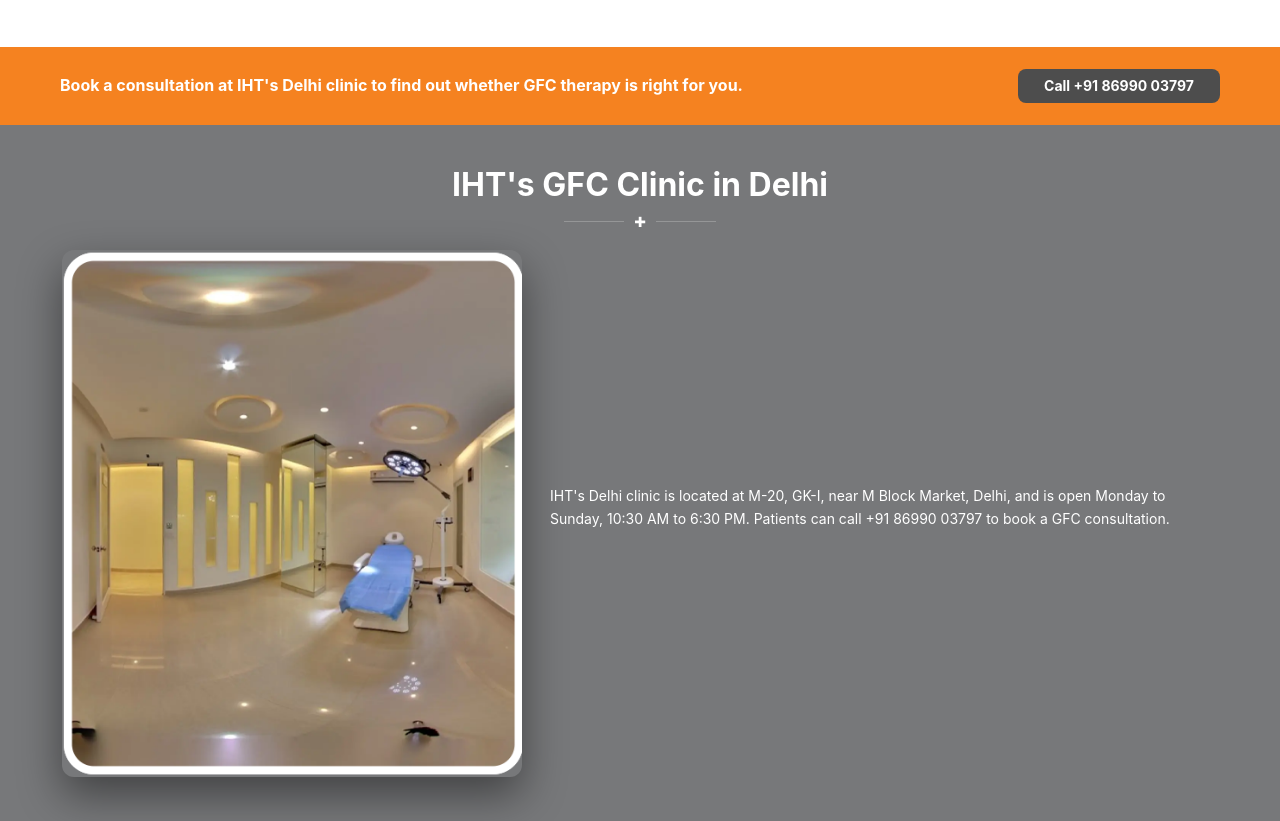
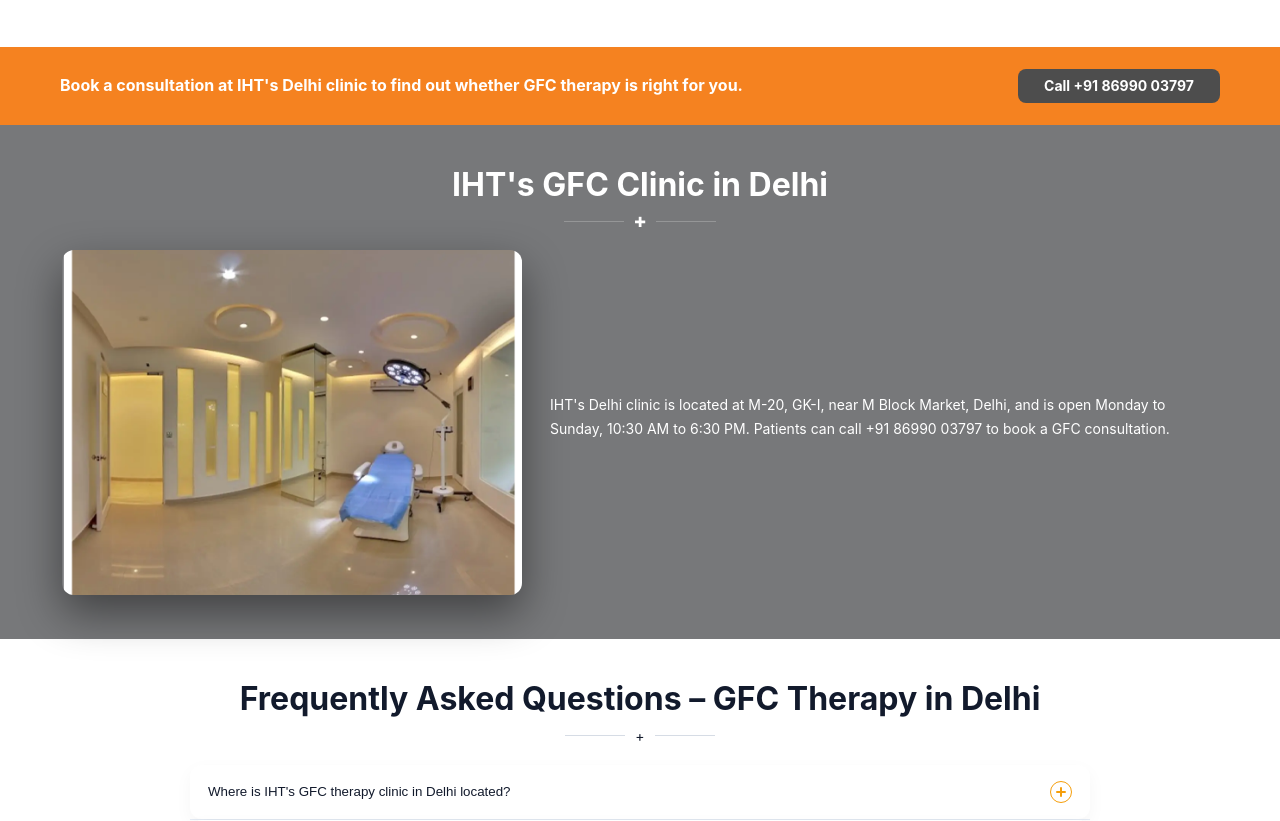
Before and after one commit to baledeen-akclinics/indiahairtransplant.com, a CodeIgniter 4 app: the page made by app/Views/pages/gfc-hair-treatment-in-delhi.php in a window 1280 px wide. Shown: the part 2404-3225 px from the top of the page. Run offline with PHP 8.4 and a stand-in for CodeIgniter, Linux system fonts and the light colour scheme; the template is opened without the code that fills it, so the values that code supplies are empty; some libraries are stand-ins or nearby versions.

Commit message:
Crop oversized images on PRP/GFC local pages to match text height
The grid layout was correct after the section-class fix, but the
reused images (tall portrait-style photos) rendered much taller
than the short local-page text columns beside them, leaving a
visually unbalanced section. Added a scoped inline style
(aspect-ratio:4/3; object-fit:cover) to the 3 reused images on each
of the 6 pages so they crop to a shorter, text-matching height.
Border-radius preserved. Main prp-hair-treatment.php /
gfc-hair-treatment.php pages untouched, since their longer text
columns do not have this imbalance.

Co-Authored-By: Claude Sonnet 5 <noreply@anthropic.com>
Claude-Session: https://claude.ai/code/session_01DmMy8XrMS9bZ9iNbv8azhN

```diff
--- a/app/Views/pages/gfc-hair-treatment-in-bangalore.php
+++ b/app/Views/pages/gfc-hair-treatment-in-bangalore.php
@@ -42,7 +42,7 @@
       <div class="results-divider" aria-hidden="true"><span class="line"></span><span class="cross">✚</span><span class="line"></span></div>
       <div class="cs-wrap">
         <div class="cs-img">
-          <img loading="lazy" src="<?= base_url('assets/images/gfc-therapy-benefits.png') ?>" alt="Benefits of GFC therapy for hair loss treatment">
+          <img loading="lazy" src="<?= base_url('assets/images/gfc-therapy-benefits.png') ?>" alt="Benefits of GFC therapy for hair loss treatment" style="aspect-ratio:4/3;object-fit:cover;border-radius:12px">
         </div>
         <div class="cs-content">
           <p class="cs-text">
@@ -63,7 +63,7 @@
       <div class="results-divider" aria-hidden="true"><span class="line"></span><span class="cross">✚</span><span class="line"></span></div>
       <div class="cs-wrap">
         <div class="cs-img">
-          <img loading="lazy" src="<?= base_url('assets/images/gfc-therapy-candidates.png') ?>" alt="Who should consider GFC therapy for hair loss">
+          <img loading="lazy" src="<?= base_url('assets/images/gfc-therapy-candidates.png') ?>" alt="Who should consider GFC therapy for hair loss" style="aspect-ratio:4/3;object-fit:cover;border-radius:12px">
         </div>
         <div class="cs-content">
           <ul class="feature-list">
@@ -148,7 +148,7 @@
       <div class="results-divider" aria-hidden="true"><span class="line"></span><span class="cross">✚</span><span class="line"></span></div>
       <div class="cs-wrap">
         <div class="cs-img">
-          <img loading="lazy" src="<?= base_url('assets/images/about-iht-clinic.png') ?>" alt="IHT hair transplant and dermatology clinic">
+          <img loading="lazy" src="<?= base_url('assets/images/about-iht-clinic.png') ?>" alt="IHT hair transplant and dermatology clinic" style="aspect-ratio:4/3;object-fit:cover;border-radius:12px">
         </div>
         <div class="cs-content">
           <p class="cs-text">
--- a/app/Views/pages/gfc-hair-treatment-in-delhi.php
+++ b/app/Views/pages/gfc-hair-treatment-in-delhi.php
@@ -42,7 +42,7 @@
       <div class="results-divider" aria-hidden="true"><span class="line"></span><span class="cross">✚</span><span class="line"></span></div>
       <div class="cs-wrap">
         <div class="cs-img">
-          <img loading="lazy" src="<?= base_url('assets/images/gfc-therapy-benefits.png') ?>" alt="Benefits of GFC therapy for hair loss treatment">
+          <img loading="lazy" src="<?= base_url('assets/images/gfc-therapy-benefits.png') ?>" alt="Benefits of GFC therapy for hair loss treatment" style="aspect-ratio:4/3;object-fit:cover;border-radius:12px">
         </div>
         <div class="cs-content">
           <p class="cs-text">
@@ -63,7 +63,7 @@
       <div class="results-divider" aria-hidden="true"><span class="line"></span><span class="cross">✚</span><span class="line"></span></div>
       <div class="cs-wrap">
         <div class="cs-img">
-          <img loading="lazy" src="<?= base_url('assets/images/gfc-therapy-candidates.png') ?>" alt="Who should consider GFC therapy for hair loss">
+          <img loading="lazy" src="<?= base_url('assets/images/gfc-therapy-candidates.png') ?>" alt="Who should consider GFC therapy for hair loss" style="aspect-ratio:4/3;object-fit:cover;border-radius:12px">
         </div>
         <div class="cs-content">
           <ul class="feature-list">
@@ -148,7 +148,7 @@
       <div class="results-divider" aria-hidden="true"><span class="line"></span><span class="cross">✚</span><span class="line"></span></div>
       <div class="cs-wrap">
         <div class="cs-img">
-          <img loading="lazy" src="<?= base_url('assets/images/about-iht-clinic.png') ?>" alt="IHT hair transplant and dermatology clinic">
+          <img loading="lazy" src="<?= base_url('assets/images/about-iht-clinic.png') ?>" alt="IHT hair transplant and dermatology clinic" style="aspect-ratio:4/3;object-fit:cover;border-radius:12px">
         </div>
         <div class="cs-content">
           <p class="cs-text">
--- a/app/Views/pages/gfc-hair-treatment-in-ludhiana.php
+++ b/app/Views/pages/gfc-hair-treatment-in-ludhiana.php
@@ -42,7 +42,7 @@
       <div class="results-divider" aria-hidden="true"><span class="line"></span><span class="cross">✚</span><span class="line"></span></div>
       <div class="cs-wrap">
         <div class="cs-img">
-          <img loading="lazy" src="<?= base_url('assets/images/gfc-therapy-benefits.png') ?>" alt="Benefits of GFC therapy for hair loss treatment">
+          <img loading="lazy" src="<?= base_url('assets/images/gfc-therapy-benefits.png') ?>" alt="Benefits of GFC therapy for hair loss treatment" style="aspect-ratio:4/3;object-fit:cover;border-radius:12px">
         </div>
         <div class="cs-content">
           <p class="cs-text">
@@ -63,7 +63,7 @@
       <div class="results-divider" aria-hidden="true"><span class="line"></span><span class="cross">✚</span><span class="line"></span></div>
       <div class="cs-wrap">
         <div class="cs-img">
-          <img loading="lazy" src="<?= base_url('assets/images/gfc-therapy-candidates.png') ?>" alt="Who should consider GFC therapy for hair loss">
+          <img loading="lazy" src="<?= base_url('assets/images/gfc-therapy-candidates.png') ?>" alt="Who should consider GFC therapy for hair loss" style="aspect-ratio:4/3;object-fit:cover;border-radius:12px">
         </div>
         <div class="cs-content">
           <ul class="feature-list">
@@ -148,7 +148,7 @@
       <div class="results-divider" aria-hidden="true"><span class="line"></span><span class="cross">✚</span><span class="line"></span></div>
       <div class="cs-wrap">
         <div class="cs-img">
-          <img loading="lazy" src="<?= base_url('assets/images/about-iht-clinic.png') ?>" alt="IHT hair transplant and dermatology clinic">
+          <img loading="lazy" src="<?= base_url('assets/images/about-iht-clinic.png') ?>" alt="IHT hair transplant and dermatology clinic" style="aspect-ratio:4/3;object-fit:cover;border-radius:12px">
         </div>
         <div class="cs-content">
           <p class="cs-text">
--- a/app/Views/pages/prp-hair-treatment-in-bangalore.php
+++ b/app/Views/pages/prp-hair-treatment-in-bangalore.php
@@ -42,7 +42,7 @@
       <div class="results-divider" aria-hidden="true"><span class="line"></span><span class="cross">✚</span><span class="line"></span></div>
       <div class="cs-wrap">
         <div class="cs-img">
-          <img loading="lazy" src="<?= base_url('assets/images/prp-benefits.png') ?>" alt="PRP hair treatment results">
+          <img loading="lazy" src="<?= base_url('assets/images/prp-benefits.png') ?>" alt="PRP hair treatment results" style="aspect-ratio:4/3;object-fit:cover;border-radius:12px">
         </div>
         <div class="cs-content">
           <p class="cs-text">
@@ -63,7 +63,7 @@
       <div class="results-divider" aria-hidden="true"><span class="line"></span><span class="cross">✚</span><span class="line"></span></div>
       <div class="cs-wrap">
         <div class="cs-img">
-          <img loading="lazy" src="<?= base_url('assets/images/is-prp-safe.png') ?>" alt="PRP hair treatment safety and results">
+          <img loading="lazy" src="<?= base_url('assets/images/is-prp-safe.png') ?>" alt="PRP hair treatment safety and results" style="aspect-ratio:4/3;object-fit:cover;border-radius:12px">
         </div>
         <div class="cs-content">
           <ul class="feature-list">
@@ -148,7 +148,7 @@
       <div class="results-divider" aria-hidden="true"><span class="line"></span><span class="cross">✚</span><span class="line"></span></div>
       <div class="cs-wrap">
         <div class="cs-img">
-          <img loading="lazy" src="<?= base_url('assets/images/about-iht-clinic.png') ?>" alt="IHT hair transplant and dermatology clinic">
+          <img loading="lazy" src="<?= base_url('assets/images/about-iht-clinic.png') ?>" alt="IHT hair transplant and dermatology clinic" style="aspect-ratio:4/3;object-fit:cover;border-radius:12px">
         </div>
         <div class="cs-content">
           <p class="cs-text">
--- a/app/Views/pages/prp-hair-treatment-in-delhi.php
+++ b/app/Views/pages/prp-hair-treatment-in-delhi.php
@@ -42,7 +42,7 @@
       <div class="results-divider" aria-hidden="true"><span class="line"></span><span class="cross">✚</span><span class="line"></span></div>
       <div class="cs-wrap">
         <div class="cs-img">
-          <img loading="lazy" src="<?= base_url('assets/images/prp-benefits.png') ?>" alt="PRP hair treatment results">
+          <img loading="lazy" src="<?= base_url('assets/images/prp-benefits.png') ?>" alt="PRP hair treatment results" style="aspect-ratio:4/3;object-fit:cover;border-radius:12px">
         </div>
         <div class="cs-content">
           <p class="cs-text">
@@ -63,7 +63,7 @@
       <div class="results-divider" aria-hidden="true"><span class="line"></span><span class="cross">✚</span><span class="line"></span></div>
       <div class="cs-wrap">
         <div class="cs-img">
-          <img loading="lazy" src="<?= base_url('assets/images/is-prp-safe.png') ?>" alt="PRP hair treatment safety and results">
+          <img loading="lazy" src="<?= base_url('assets/images/is-prp-safe.png') ?>" alt="PRP hair treatment safety and results" style="aspect-ratio:4/3;object-fit:cover;border-radius:12px">
         </div>
         <div class="cs-content">
           <ul class="feature-list">
@@ -148,7 +148,7 @@
       <div class="results-divider" aria-hidden="true"><span class="line"></span><span class="cross">✚</span><span class="line"></span></div>
       <div class="cs-wrap">
         <div class="cs-img">
-          <img loading="lazy" src="<?= base_url('assets/images/about-iht-clinic.png') ?>" alt="IHT hair transplant and dermatology clinic">
+          <img loading="lazy" src="<?= base_url('assets/images/about-iht-clinic.png') ?>" alt="IHT hair transplant and dermatology clinic" style="aspect-ratio:4/3;object-fit:cover;border-radius:12px">
         </div>
         <div class="cs-content">
           <p class="cs-text">
--- a/app/Views/pages/prp-hair-treatment-in-ludhiana.php
+++ b/app/Views/pages/prp-hair-treatment-in-ludhiana.php
@@ -42,7 +42,7 @@
       <div class="results-divider" aria-hidden="true"><span class="line"></span><span class="cross">✚</span><span class="line"></span></div>
       <div class="cs-wrap">
         <div class="cs-img">
-          <img loading="lazy" src="<?= base_url('assets/images/prp-benefits.png') ?>" alt="PRP hair treatment results">
+          <img loading="lazy" src="<?= base_url('assets/images/prp-benefits.png') ?>" alt="PRP hair treatment results" style="aspect-ratio:4/3;object-fit:cover;border-radius:12px">
         </div>
         <div class="cs-content">
           <p class="cs-text">
@@ -63,7 +63,7 @@
       <div class="results-divider" aria-hidden="true"><span class="line"></span><span class="cross">✚</span><span class="line"></span></div>
       <div class="cs-wrap">
         <div class="cs-img">
-          <img loading="lazy" src="<?= base_url('assets/images/is-prp-safe.png') ?>" alt="PRP hair treatment safety and results">
+          <img loading="lazy" src="<?= base_url('assets/images/is-prp-safe.png') ?>" alt="PRP hair treatment safety and results" style="aspect-ratio:4/3;object-fit:cover;border-radius:12px">
         </div>
         <div class="cs-content">
           <ul class="feature-list">
@@ -148,7 +148,7 @@
       <div class="results-divider" aria-hidden="true"><span class="line"></span><span class="cross">✚</span><span class="line"></span></div>
       <div class="cs-wrap">
         <div class="cs-img">
-          <img loading="lazy" src="<?= base_url('assets/images/about-iht-clinic.png') ?>" alt="IHT hair transplant and dermatology clinic">
+          <img loading="lazy" src="<?= base_url('assets/images/about-iht-clinic.png') ?>" alt="IHT hair transplant and dermatology clinic" style="aspect-ratio:4/3;object-fit:cover;border-radius:12px">
         </div>
         <div class="cs-content">
           <p class="cs-text">
```
